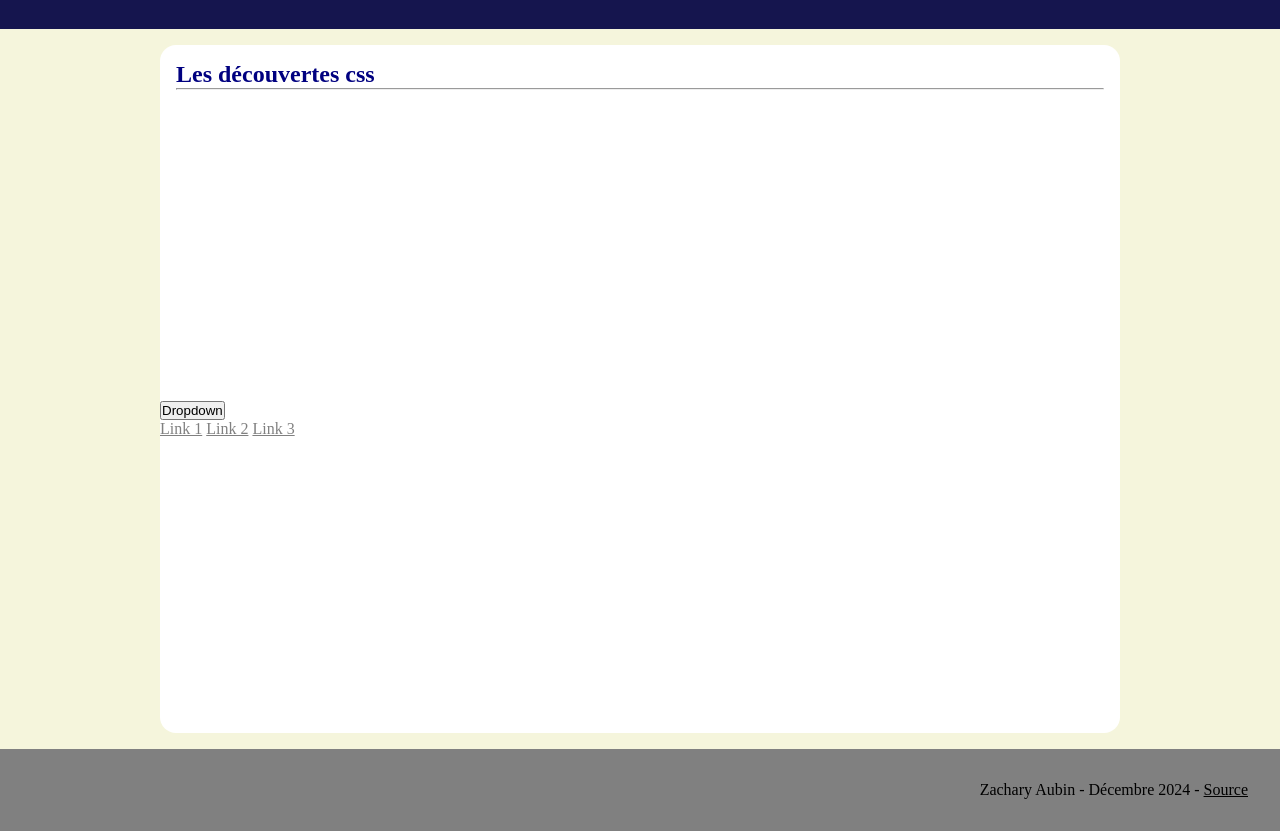
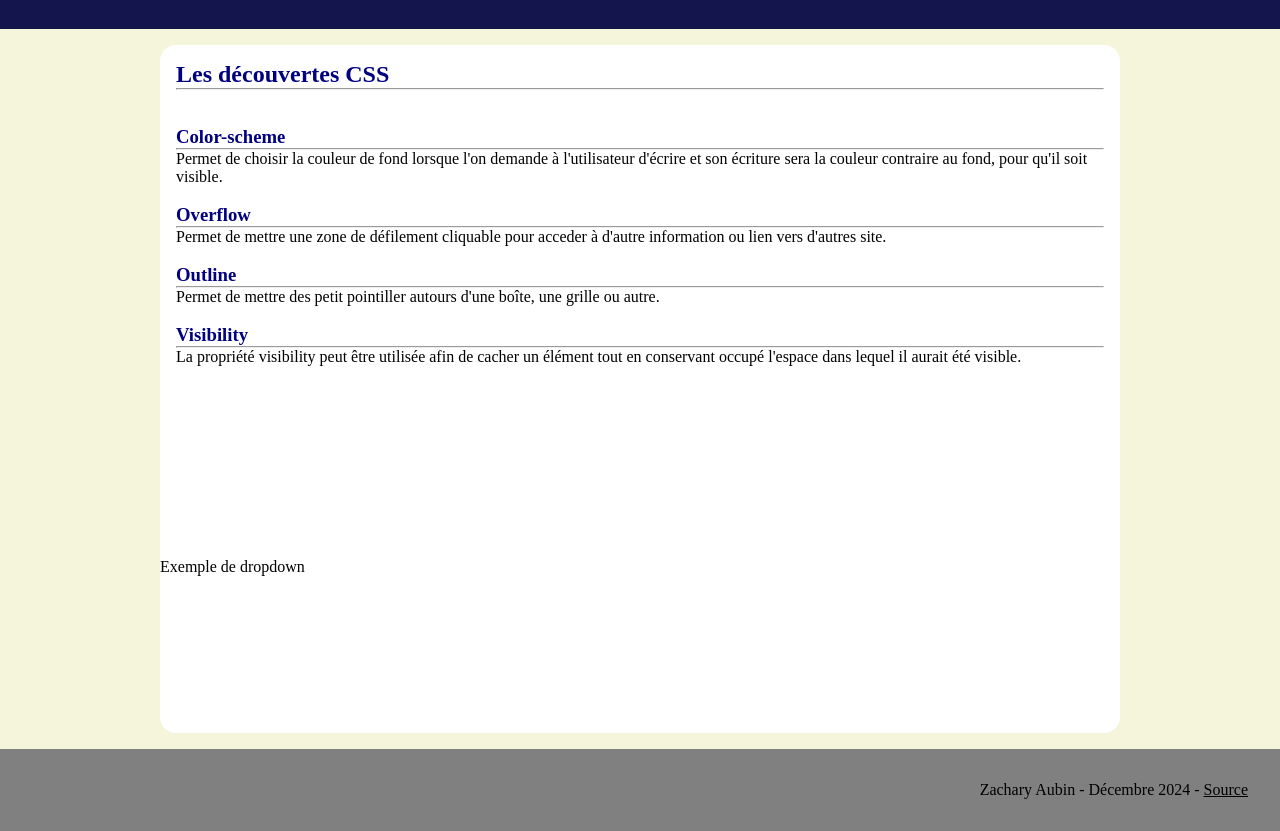
Before and after one commit to GermeNappe/pfi, a plain HTML site: page kb2plus.html in a window 1280 px wide. Shown: the part 119-950 px from the top of the page. Drawn offline with Linux system fonts and the light colour scheme.

Commit message:
Finition de la page kb2plus

```diff
--- a/css/styles.css
+++ b/css/styles.css
@@ -533,3 +533,25 @@ a:hover{
 .sourceLien{
     color: black;
 }
+
+
+
+
+.dropdown {
+    position: relative;
+    display: inline-block;
+  }
+
+  .dropdown-cellule {
+    display: none;
+    position: absolute;
+    background-color: grey;
+    min-width: 1em;
+    padding: 1em 2em;
+    border: 0.1em solid black;
+    box-shadow: 0em 1em 2em 0em navy;
+  }
+
+  .dropdown:hover .dropdown-cellule {
+    display: block;
+  }
--- a/kb2plus.html
+++ b/kb2plus.html
@@ -3,7 +3,7 @@
 <head>
     <meta charset="UTF-8">
     <meta name="viewport" content="width=device-width, initial-scale=1.0">
-    <title>Sources</title>
+    <title>Kb2plus</title>
     <link rel="stylesheet" href="css/styles.css">
 </head>
 <body>
@@ -31,17 +31,27 @@
         <main>
             <div class="grille2">
                 <div class="nom">
-                    <h2>Les découvertes css</h2><hr>
+                    <h2>Les découvertes CSS</h2><hr><br><br>
+
+                    <h3>Color-scheme</h3><hr>
+                    <p>Permet de choisir la couleur de fond lorsque l'on demande à l'utilisateur d'écrire et son écriture sera la couleur contraire au fond, pour qu'il soit visible.</p><br>
+
+                    <h3>Overflow</h3><hr>
+                    <p>Permet de mettre une zone de défilement cliquable pour acceder à d'autre information ou lien vers d'autres site.</p><br>
+
+                    <h3>Outline</h3><hr>
+                    <p>Permet de mettre des petit pointiller autours d'une boîte, une grille ou autre.</p><br>
+
+                    <h3>Visibility</h3><hr>
+                    <p>La propriété visibility peut être utilisée afin de cacher un élément tout en conservant occupé l'espace dans lequel il aurait été visible.</p><br>
                 </div>
                 <!--Je me suis énormément inspirer du code de w3 school puisque c'est une toute nouvelle fonction css, j'espère que cela ne posera pas de problème.-->
                 <div class="dropdown">
-                    <button onclick="myFunction()" class="dropbtn">Dropdown</button>
-                    <div id="myDropdown" class="dropdown-content">
-                      <a href="#">Link 1</a>
-                      <a href="#">Link 2</a>
-                      <a href="#">Link 3</a>
+                    <span>Exemple de dropdown</span>
+                    <div class="dropdown-cellule">
+                      <p>Voici ou le menu ce déroule</p>
                     </div>
-                  </div>
+                </div>
 
             </div>
         </main>
```
